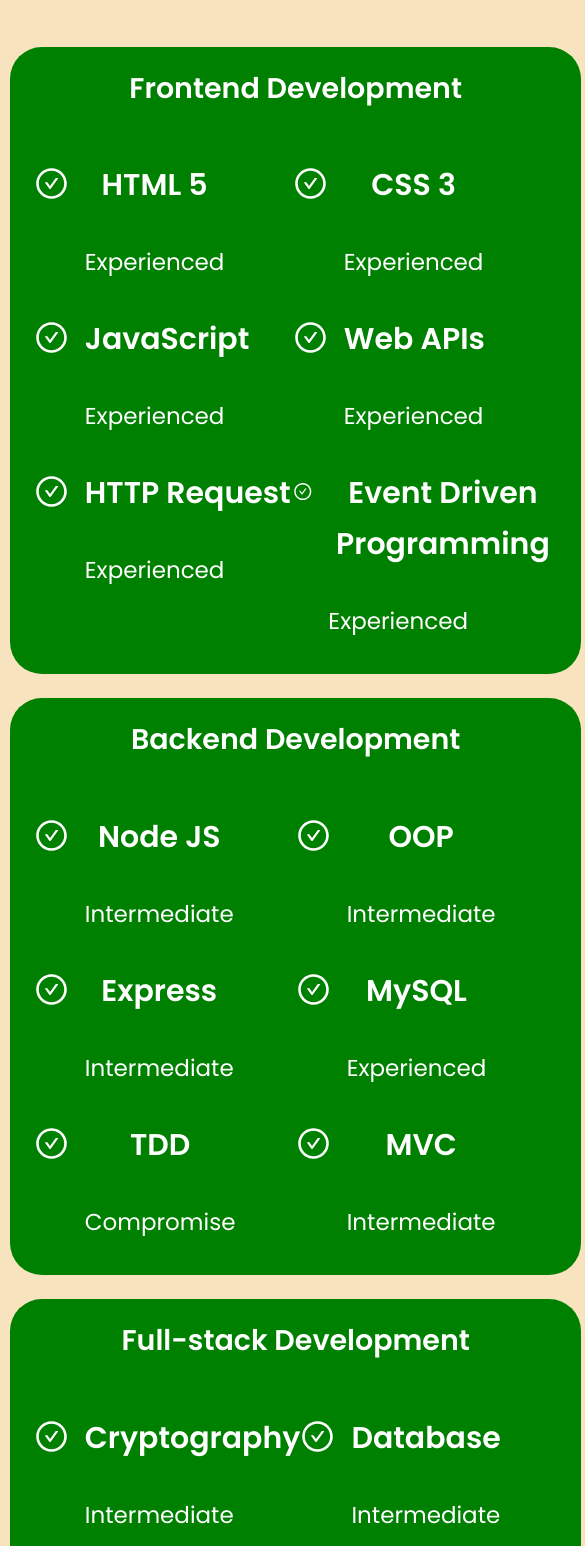
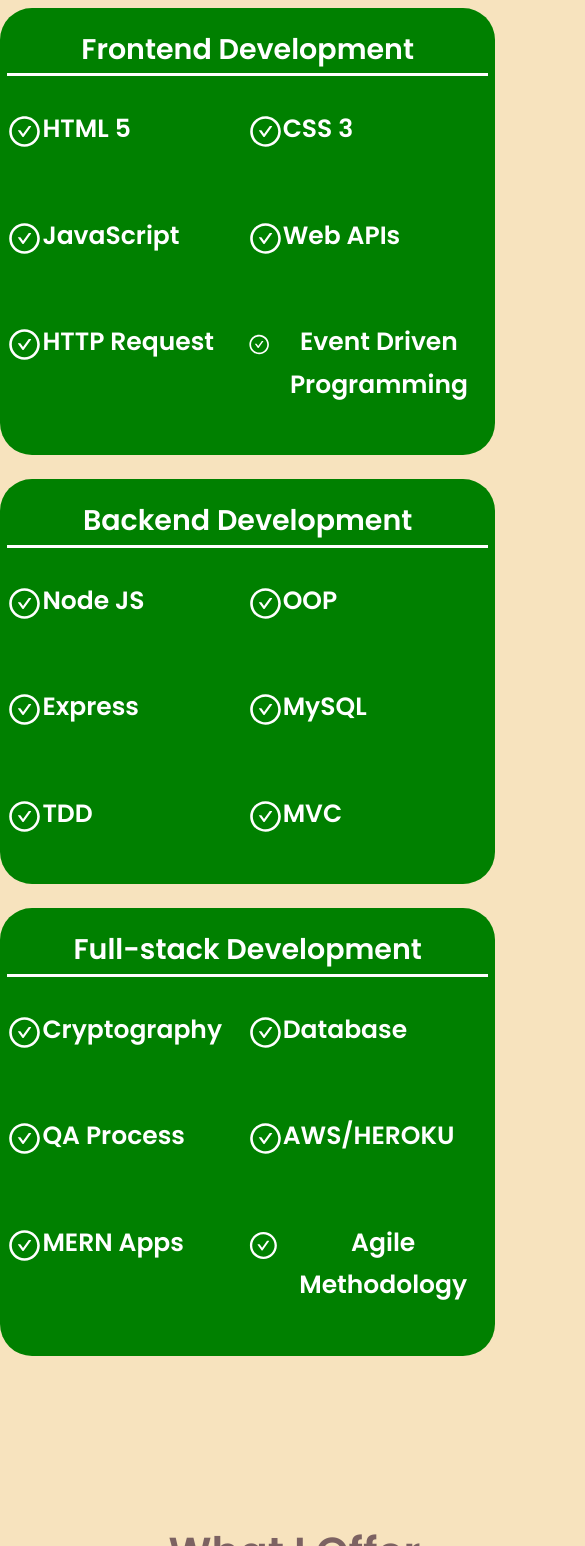
Before and after one commit to LilOTechGod/Who-I-am-portfolio, a React (Create React App) app: page / in a window 390 px wide. Shown: the part 3182-4728 px from the top of the page, 585 px wide, since content can reach past the window. Built offline with nearby package versions, Linux system fonts and the light colour scheme; a web font is replaced by a local one.

Commit message:
take off level at was at for each tech skill and put space inbetween sections, mobile friendly.

```diff
--- a/src/components/about/about.css
+++ b/src/components/about/about.css
@@ -31,7 +31,7 @@
     display: grid;
     grid-template-columns: repeat(3, 1fr);
     gap: 1.5rem;
-    margin: 1rem 2rem 2rem 0rem;
+    margin: 1rem 0rem 2rem 0rem;
     font-size: 28px;
     font-weight: bold;
 }
@@ -67,13 +67,12 @@
 }
 
 .about__content p {
-    margin: 2rem 2rem 2rem 0rem;
     color: rgb(124, 98, 98);
     font-size: 25px;
 }
 
 .about__content {
-    margin-bottom: 3rem;
+    margin: 0 5px 3rem 5px;
 }
 
 #about
@@ -98,8 +97,8 @@
    .about__container {
     grid-template-columns: 1fr;
     gap: 0;
-    margin: 15px 0rem 0rem 2.8rem;
-    width: 102%;
+    margin: 15px 0rem 0rem 0px;
+    width: 100%;
    }
 
    .about__me {
@@ -115,7 +114,7 @@
    .subtitle {
     text-align: center;
     margin-top: 5rem;
-    width: 108%;
+    width: 100%;
    }
 
    .subtitle h3{
@@ -135,8 +134,7 @@
    }
 
    #bigBtn1 {
-    position: relative;
-    left: 300px;
+
    }
 
 }
--- a/src/components/contact/contact.css
+++ b/src/components/contact/contact.css
@@ -8,7 +8,7 @@
 
 .contact_options {
     display: flex;
-    flex-direction: column;
+    flex-direction: row;
     gap: 1.2rem;
     font-size: 30px;
 }
@@ -85,15 +85,17 @@
 /*====================== media queries (md devices ==========*/
 @media screen and (max-width: 1024px) {
     .container.contact_container {
-        grid-template-columns: 1fr;
-        gap: 2rem;
-        width: 108%;
+        width: 100%;
     }
 
     form {
-        justify-content: center;
-        align-items: center;
-        width: 89%;
+        margin: 0px;
+        padding: 30px;
+        width: 100%;
+    }
+
+    .contact_options {
+        font-size: 17px;
     }
  }
 
--- a/src/components/experience/Experience.js
+++ b/src/components/experience/Experience.js
@@ -12,14 +12,13 @@
 
       <div className='container experience__container'>
         <div className='experience__frontend'>
-          <h3>Frontend Development</h3>
+          <h3 className='techTitle'>Frontend Development</h3>
           <div className='experience__content'>
 
             <article className='experience__details'>
               <AiOutlineCheckCircle className='experience__details-icon'/>
               <div>
                 <h4>HTML 5</h4>
-                <small className='text-light'>Experienced</small>
               </div>
             </article>
 
@@ -27,7 +26,6 @@
               <AiOutlineCheckCircle className='experience__details-icon'/>
               <div>
                 <h4>CSS 3</h4>
-                <small className='text-light'>Experienced</small>
               </div>
             </article>
 
@@ -35,7 +33,6 @@
               <AiOutlineCheckCircle className='experience__details-icon'/>
               <div>
                 <h4>JavaScript</h4>
-                <small className='text-light'>Experienced</small>
               </div>
             </article>
 
@@ -43,7 +40,6 @@
               <AiOutlineCheckCircle className='experience__details-icon'/>
               <div>
                 <h4>Web APIs</h4>
-                <small className='text-light'>Experienced</small>
               </div>
             </article>
 
@@ -51,7 +47,6 @@
               <AiOutlineCheckCircle className='experience__details-icon'/>
               <div>
                 <h4>HTTP Request</h4>
-                <small className='text-light'>Experienced</small>
               </div>
             </article>
 
@@ -59,7 +54,6 @@
               <AiOutlineCheckCircle className='experience__details-icon'/>
               <div>
                 <h4>Event Driven Programming</h4>
-                <small className='text-light'>Experienced</small>
               </div>
             </article>
 
@@ -67,14 +61,13 @@
         </div>
 
         <div className='experience__backend'>
-          <h3>Backend Development</h3>
+          <h3 className='techTitle'>Backend Development</h3>
           <div className='experience__content'>
 
             <article className='experience__details'>
               <AiOutlineCheckCircle className='experience__details-icon'/>
               <div>
                 <h4>Node JS</h4>
-                <small className='text-light'>Intermediate</small>
               </div>
             </article>
 
@@ -82,7 +75,6 @@
               <AiOutlineCheckCircle className='experience__details-icon'/>
               <div>
                 <h4>OOP</h4>
-                <small className='text-light'>Intermediate</small>
               </div>
             </article>
 
@@ -90,7 +82,6 @@
               <AiOutlineCheckCircle className='experience__details-icon'/>
               <div>
                 <h4>Express</h4>
-                <small className='text-light'>Intermediate</small>
               </div>
             </article>
 
@@ -98,7 +89,6 @@
               <AiOutlineCheckCircle className='experience__details-icon'/>
               <div>
                 <h4>MySQL</h4>
-                <small className='text-light'>Experienced</small>
               </div>
             </article>
 
@@ -106,7 +96,6 @@
               <AiOutlineCheckCircle className='experience__details-icon'/>
               <div>
                 <h4>TDD</h4>
-                <small className='text-light'>Compromise</small>
               </div>
             </article>
 
@@ -114,7 +103,6 @@
               <AiOutlineCheckCircle className='experience__details-icon'/>
               <div>
                 <h4>MVC</h4>
-                <small className='text-light'>Intermediate</small>
               </div>
             </article>
 
@@ -122,14 +110,13 @@
         </div>
 
         <div className='experience__backend'>
-          <h3>Full-stack Development</h3>
+          <h3 className='techTitle'>Full-stack Development</h3>
           <div className='experience__content'>
 
             <article className='experience__details'>
               <AiOutlineCheckCircle className='experience__details-icon'/>
               <div>
                 <h4>Cryptography</h4>
-                <small className='text-light'>Intermediate</small>
               </div>
             </article>
 
@@ -137,7 +124,6 @@
               <AiOutlineCheckCircle className='experience__details-icon'/>
               <div>
                 <h4>Database</h4>
-                <small className='text-light'>Intermediate</small>
               </div>
             </article>
 
@@ -145,7 +131,6 @@
               <AiOutlineCheckCircle className='experience__details-icon'/>
               <div>
                 <h4>QA Process</h4>
-                <small className='text-light'>Compromise</small>
               </div>
             </article>
 
@@ -153,7 +138,6 @@
               <AiOutlineCheckCircle className='experience__details-icon'/>
               <div>
                 <h4>AWS/HEROKU</h4>
-                <small className='text-light'>Intermediate</small>
               </div>
             </article>
 
@@ -161,7 +145,6 @@
               <AiOutlineCheckCircle className='experience__details-icon'/>
               <div>
                 <h4>MERN Apps</h4>
-                <small className='text-light'>Compromise</small>
               </div>
             </article>
 
@@ -169,7 +152,6 @@
               <AiOutlineCheckCircle className='experience__details-icon'/>
               <div>
                 <h4>Agile Methodology</h4>
-                <small className='text-light'>Compromise</small>
               </div>
             </article>
 
--- a/src/components/experience/experience.css
+++ b/src/components/experience/experience.css
@@ -35,7 +35,6 @@
 
 .experience__details {
     display: flex;
-    gap: 1rem;
 }
 
 .experience__details-icon {
@@ -57,11 +56,16 @@
     text-align: center;
 }
 
+.techTitle {
+    border-bottom: 3px solid white;
+}
+
 /*====================== media queries (md devices ==========*/
 @media screen and (max-width: 1024px) {
    .experience__container {
     grid-template-columns: 1fr;
-    width: 98%;
+    width:100%;
+    margin: 0;
    }
 
    .experience__container > div {
@@ -71,7 +75,7 @@
    }
 
    .experience__content {
-    padding: 1rem;
+
    }
 
    .title {
@@ -84,7 +88,7 @@
 }
 
     .experience__details h4 {
-        font-size: 30px;
+        font-size: 25px;
     }
 
     .experience__details small {
--- a/src/components/footer/footer.css
+++ b/src/components/footer/footer.css
@@ -1,5 +1,5 @@
 footer {
-    background: green;
+    background: #006a00;
     padding: 3rem 0;
     text-align: center;
     font-size: 1.4rem;
@@ -26,7 +26,7 @@
     display: flex;
     flex-wrap: wrap;
     justify-content: center;
-    gap: 2rem;
+    gap: 1.5rem;
     margin: 0 auto 3rem;
 }
 
@@ -49,7 +49,7 @@
 
 @media screen and (max-width: 1024px) {
     .fullFooter {
-        width: 108%;
+        width: 100%;
     }
 
     footer a {
--- a/src/components/header/header.css
+++ b/src/components/header/header.css
@@ -90,7 +90,7 @@
     header {
         height: 76vh;
         margin-top: 30px;
-        width: 108%
+        width: 100%
 }
 
 #bigBtn {
--- a/src/components/portfolio/portfolio.css
+++ b/src/components/portfolio/portfolio.css
@@ -38,9 +38,16 @@
 /*====================== media queries (md devices ==========*/
 @media screen and (max-width: 1024px) {
     .portfolio_container {
-        grid-template-columns: 1fr 1fr;
-        gap: 1.2rem;
-        width: 98%;
+        gap: .1rem;
+        width: 100%;
+        margin: 0px;
+        display: flex;
+        flex-wrap: wrap;
+        flex-direction: row;
+    }
+
+    .portfolio_item {
+        margin: 5px;
     }
 }
 
--- a/src/components/services/services.css
+++ b/src/components/services/services.css
@@ -58,8 +58,9 @@
 /*====================== media queries (md devices ==========*/
 @media screen and (max-width: 1024px) {
     .services_container {
-        grid-template-columns: 1fr 1fr;
-        width: 101%;
+        display: flex;
+        flex-wrap: wrap;
+        flex-direction: column;
     }
 
     .service {
```
Also changed, not shown: src/App.js (+12 -0 lines).
